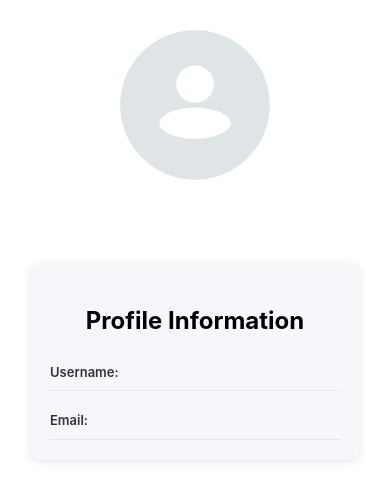
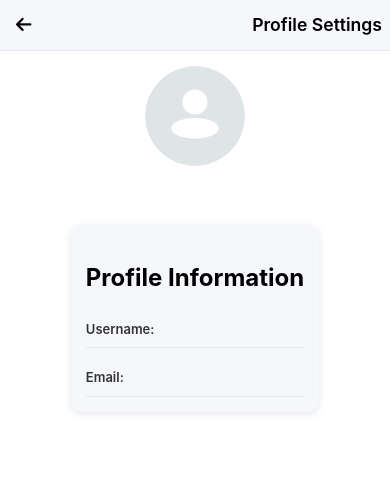
Before and after one commit to ahmed-M32/DEPI-Front, a React (Vite) app: page /profile-picture in a window 390 px wide. Shown: the top 500 px of the page. Built offline with nearby package versions, Linux system fonts and the light colour scheme; no server answers.

Commit message:
navbar for profile picture

```diff
--- a/src/api/auth.jsx
+++ b/src/api/auth.jsx
@@ -8,13 +8,20 @@ export const setAuthToken = (token) => {
     // happens via cookies that are automatically sent with requests
     if (token) {
         localStorage.setItem('authToken', token);
+        // Set a session flag to indicate the user is logged in
+        localStorage.setItem('isLoggedIn', 'true');
     } else {
         localStorage.removeItem('authToken');
+        localStorage.removeItem('isLoggedIn');
     }
 };
 
 export const getStoredToken = () => {
     return localStorage.getItem('authToken');
+};
+
+export const isUserLoggedIn = () => {
+    return localStorage.getItem('isLoggedIn') === 'true';
 };
 
 const getAxiosConfig = {
--- a/src/components/Layout/ChatLayout.css
+++ b/src/components/Layout/ChatLayout.css
@@ -42,7 +42,6 @@
     align-items: center;
     justify-content: center;
     transition: all 0.2s ease;
-    display: none; /* Hidden by default, shown on mobile */
 }
 
 .sidebar-toggle:hover {
--- a/src/components/ProfilePictureUpload.css
+++ b/src/components/ProfilePictureUpload.css
@@ -3,6 +3,60 @@
     margin: 0 auto;
     text-align: center;
     height: 100vh;
+}
+
+.profile-page {
+    display: flex;
+    flex-direction: column;
+    width: 100%;
+    height: 100%;
+}
+
+.profile-navbar {
+    background-color: var(--bg-secondary);
+    border-bottom: 1px solid var(--border-color);
+    padding: 0.75rem 1.5rem;
+    position: sticky;
+    top: 0;
+    z-index: 10;
+    width: 100%;
+}
+
+.nav-container {
+    display: flex;
+    align-items: center;
+    justify-content: space-between;
+    max-width: 1200px;
+    margin: 0 auto;
+}
+
+.back-button {
+    display: flex;
+    align-items: center;
+    gap: 0.5rem;
+    background: none;
+    border: none;
+    color: var(--text-primary);
+    font-size: 1rem;
+    cursor: pointer;
+    padding: 0.5rem;
+    border-radius: 0.25rem;
+    transition: background-color 0.2s ease;
+}
+
+.back-button:hover {
+    background-color: var(--hover-color);
+}
+
+.back-button i {
+    font-size: 1.1rem;
+}
+
+.nav-title {
+    font-size: 1.25rem;
+    font-weight: 600;
+    color: var(--text-primary);
+    margin: 0;
 }
 .profile-picture-upload {
     display: flex;
@@ -131,3 +185,58 @@
     text-align: center;
     margin-top: 8px;
 }
+
+/* Responsive styles */
+@media (max-width: 768px) {
+    .profile-navbar {
+        padding: 0.5rem 1rem;
+    }
+
+    .nav-title {
+        font-size: 1.1rem;
+    }
+
+    .back-button span {
+        display: none; /* Hide text on smaller screens, keep only icon */
+    }
+
+    .profile-picture-upload {
+        padding: 20px;
+        gap: 16px;
+    }
+
+    .profile-picture-container {
+        width: 120px;
+        height: 120px;
+    }
+
+    .profile-info-section {
+        padding: 15px;
+    }
+}
+
+@media (max-width: 576px) {
+    .profile-navbar {
+        padding: 0.5rem;
+    }
+
+    .profile-picture-upload {
+        padding: 15px;
+        gap: 12px;
+    }
+
+    .profile-picture-container {
+        width: 100px;
+        height: 100px;
+    }
+
+    .profile-picture-actions {
+        flex-direction: column;
+        gap: 8px;
+    }
+
+    .upload-button, .remove-button {
+        width: 100%;
+        justify-content: center;
+    }
+}
--- a/src/components/ProfilePictureUpload.jsx
+++ b/src/components/ProfilePictureUpload.jsx
@@ -1,5 +1,6 @@
 /* eslint-disable no-unused-vars */
 import React, { useState, useRef } from 'react';
+import { useNavigate } from 'react-router-dom';
 import axiosInstance from '../api/axiosConfig';
 import { useUser } from '../context/user-context';
 import './ProfilePictureUpload.css';
@@ -9,6 +10,7 @@ const ProfilePictureUpload = () => {
     const [isUploading, setIsUploading] = useState(false);
     const [error, setError] = useState(null);
     const fileInputRef = useRef(null);
+    const navigate = useNavigate();
 
     const handleFileSelect = async (e) => {
         const file = e.target.files[0];
@@ -66,8 +68,22 @@ const ProfilePictureUpload = () => {
     };
 
     return (
+        <div className="profile-page">
+            <nav className="profile-navbar">
+                <div className="nav-container">
+                    <button
+                        className="back-button"
+                        onClick={() => navigate('/chats')}
+                        aria-label="Back to chats"
+                    >
+                        <i className="fas fa-arrow-left"></i>
+                        <span>Back to Chats</span>
+                    </button>
+                    <h1 className="nav-title">Profile Settings</h1>
+                </div>
+            </nav>
+
             <div className="profile-picture-upload">
-
                 <div className="profile-picture-container">
                     <img
                         src={user?.profilePicture || '/default-avatar.svg'}
@@ -122,6 +138,7 @@ const ProfilePictureUpload = () => {
                     </div>
                 </div>
             </div>
+        </div>
     );
 };
 
--- a/src/context/user-context.jsx
+++ b/src/context/user-context.jsx
@@ -1,7 +1,7 @@
 /* eslint-disable no-unused-vars */
 /* eslint-disable react/prop-types */
 import React, { createContext, useState, useContext, useEffect } from "react";
-import { getCurrentUser, getStoredToken, setAuthToken } from "../api/auth.jsx";
+import { getCurrentUser, getStoredToken, setAuthToken, isUserLoggedIn } from "../api/auth.jsx";
 import { getUsers } from "../api/message-api.jsx";
 
 const UserContext = createContext();
@@ -26,6 +26,20 @@ export const UserProvider = ({ children }) => {
 
     useEffect(() => {
         const validateAuth = async () => {
+            // Check if the user is logged in based on our persistent flag
+            const loggedIn = isUserLoggedIn();
+            const storedUser = localStorage.getItem("user");
+
+            // If we have a stored user and the logged in flag is set, use that immediately
+            // to prevent flashing of login screen
+            if (loggedIn && storedUser) {
+                setUser(JSON.parse(storedUser));
+                const storedToken = getStoredToken();
+                if (storedToken) {
+                    setToken(storedToken);
+                }
+            }
+
             // Even if there's no token in localStorage, we should still try to validate
             // authentication using cookies that might be present
             try {
@@ -49,20 +63,19 @@ export const UserProvider = ({ children }) => {
                             setToken(storedToken);
                         }
                     }
-                } else if (response.code === 401) {
+                } else if (response.code === 401 && !loggedIn) {
+                    // Only clear user data on explicit 401 Unauthorized and if not already logged in
                     console.log("Authentication failed: Unauthorized");
-                    // Only clear user data on explicit 401 Unauthorized
                     handleLogout();
                 }
             } catch (error) {
                 console.error("Auth validation failed:", error);
-                // On error, we don't automatically logout - the cookie might still be valid
-                // but there could be a network error or other issue
-                // If we have a stored user, keep them logged in
-                const storedUser = localStorage.getItem("user");
-                if (storedUser) {
+                // On error, we don't automatically logout if we already have a user
+                if (!storedUser || !loggedIn) {
+                    console.log("No stored user data or not logged in, redirecting to login");
+                    handleLogout();
+                } else {
                     console.log("Using stored user data due to validation error");
-                    setUser(JSON.parse(storedUser));
                 }
             } finally {
                 setLoading(false);
```
Lines whose indentation alone changed are shown as unchanged.
